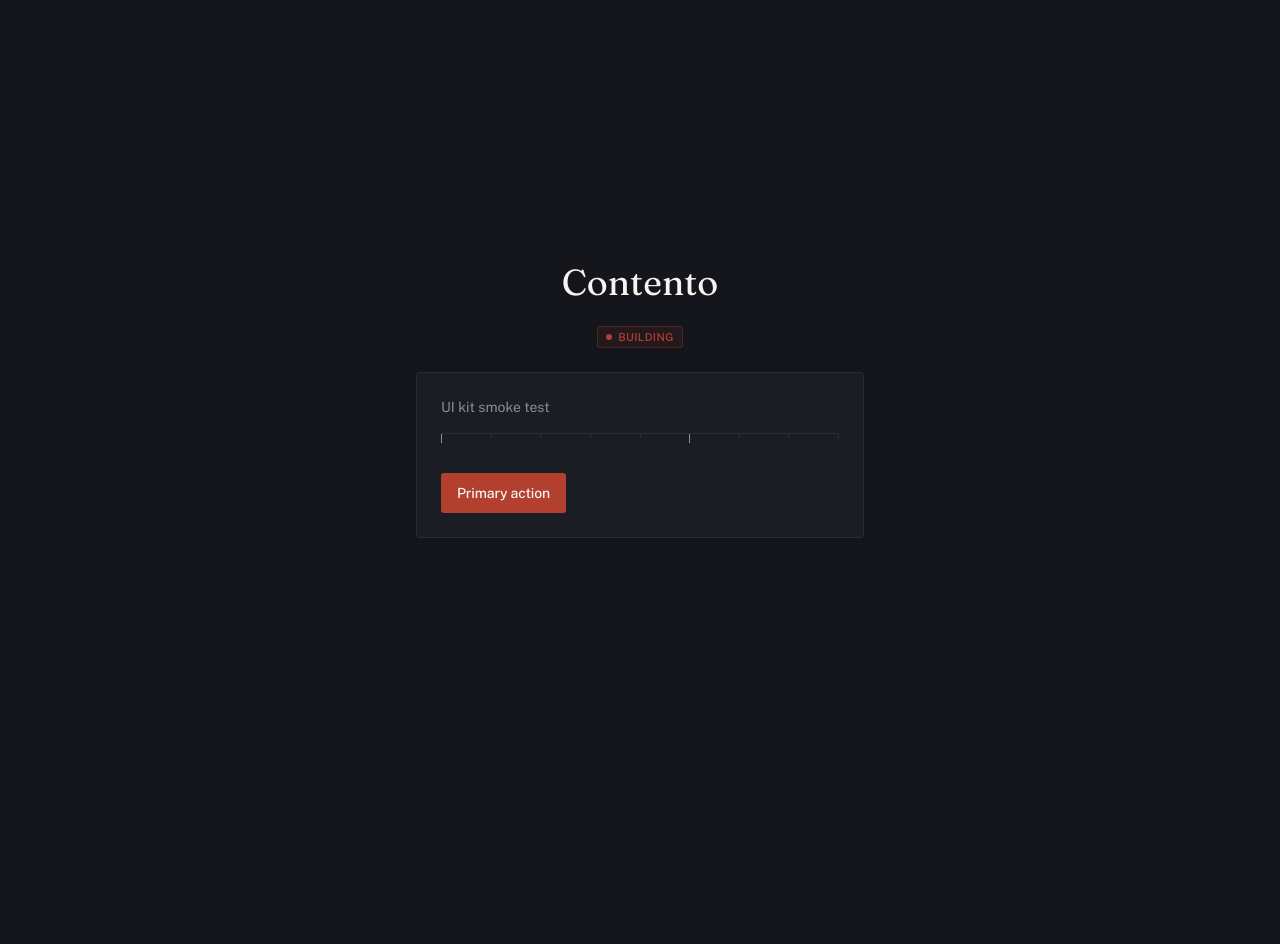
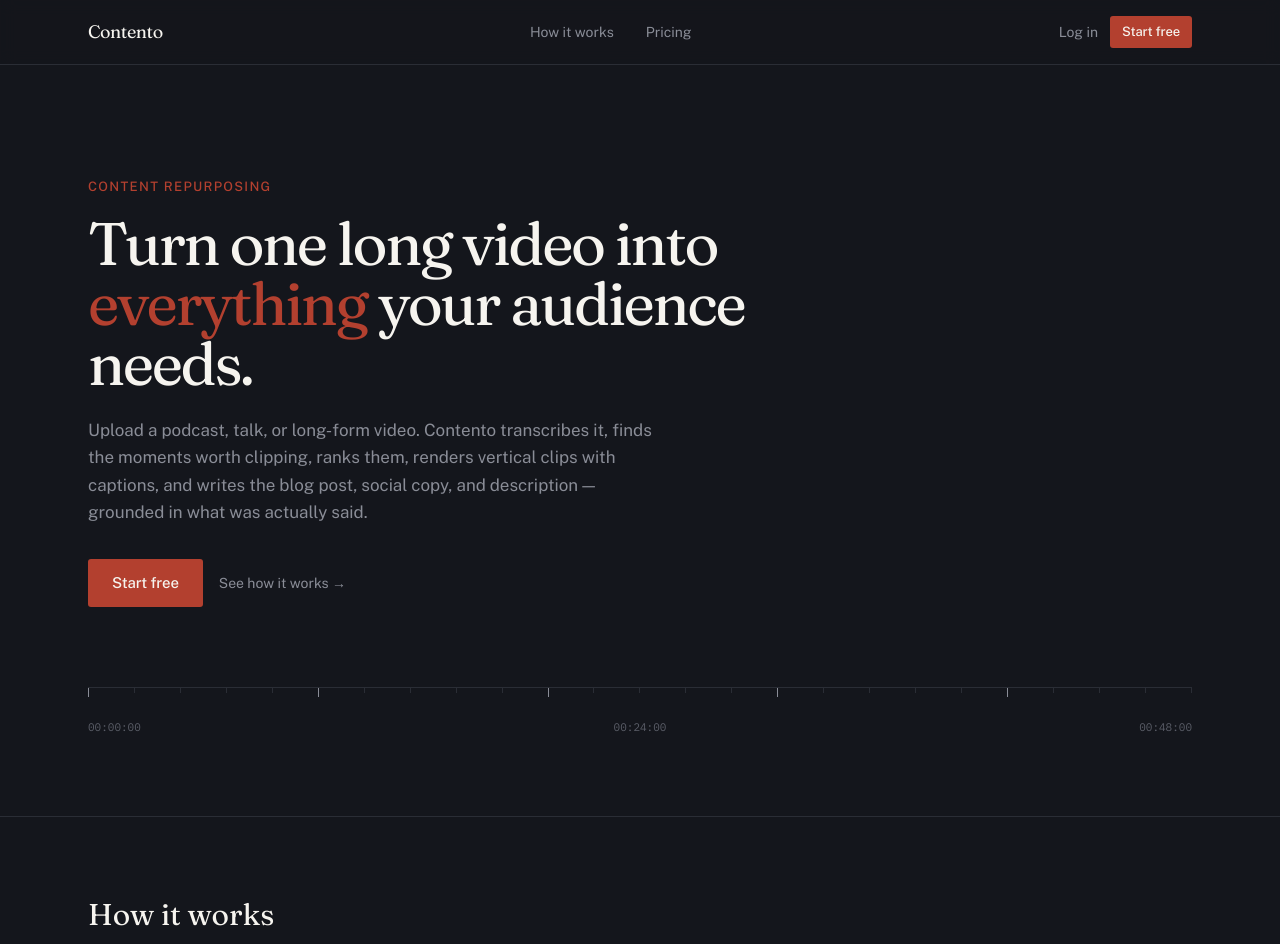
Before and after one commit to Ahmcodez/contento-ai, a Next.js app in the folder frontend/: page / in a window 1280 px wide. Shown: the top 944 px of the page. Before the commit the page ends 800 px from the top, so only its background shows below. Built offline with nearby package versions, Linux system fonts and the light colour scheme.

Commit message:
assemble landing page from sections

```diff
--- a/frontend/src/app/page.js
+++ b/frontend/src/app/page.js
@@ -1,22 +1,23 @@
-import Button from '@/components/ui/Button';
-import Card from '@/components/ui/Card';
-import Badge from '@/components/ui/Badge';
-import TimelineRuler from '@/components/ui/TimelineRuler';
+import MarketingNav from '@/components/layout/MarketingNav';
+import Footer from '@/components/layout/Footer';
+import Hero from '@/components/marketing/Hero';
+import HowItWorks from '@/components/marketing/HowItWorks';
+import ExampleOutput from '@/components/marketing/ExampleOutput';
+import PricingTeaser from '@/components/marketing/PricingTeaser';
+import FinalCta from '@/components/marketing/FinalCta';
 
 export default function Home() {
   return (
-    <main className="flex min-h-screen flex-col items-center justify-center gap-6 p-8">
-      <h1 className="font-display text-4xl">Contento</h1>
-      <Badge tone="active" dot>
-        Building
-      </Badge>
-      <Card className="w-full max-w-md p-6">
-        <p className="text-sm text-slate">UI kit smoke test</p>
-        <div className="mt-4">
-          <TimelineRuler marks={8} />
-        </div>
-        <Button className="mt-4">Primary action</Button>
-      </Card>
-    </main>
+    <>
+      <MarketingNav />
+      <main>
+        <Hero />
+        <HowItWorks />
+        <ExampleOutput />
+        <PricingTeaser />
+        <FinalCta />
+      </main>
+      <Footer />
+    </>
   );
 }
```
